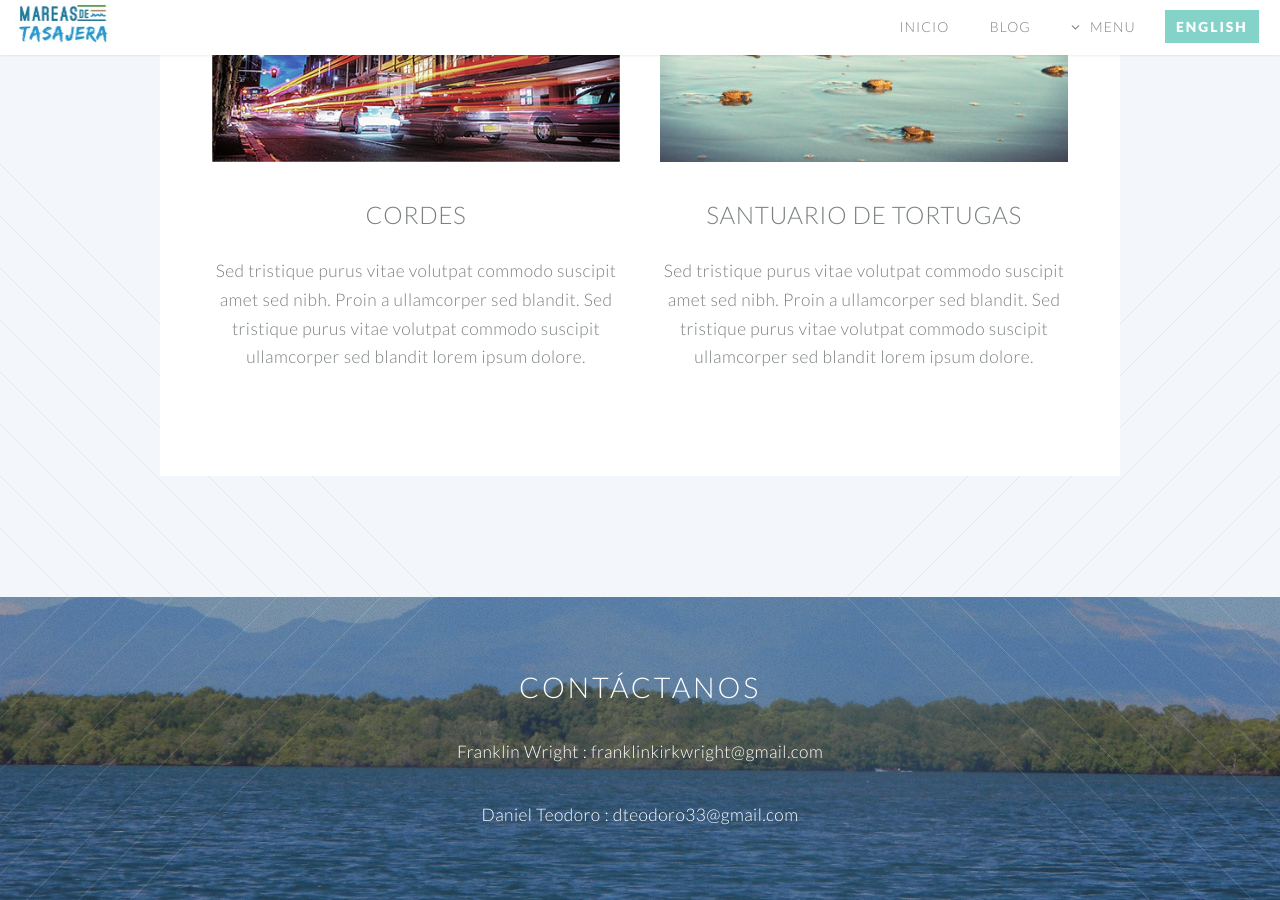
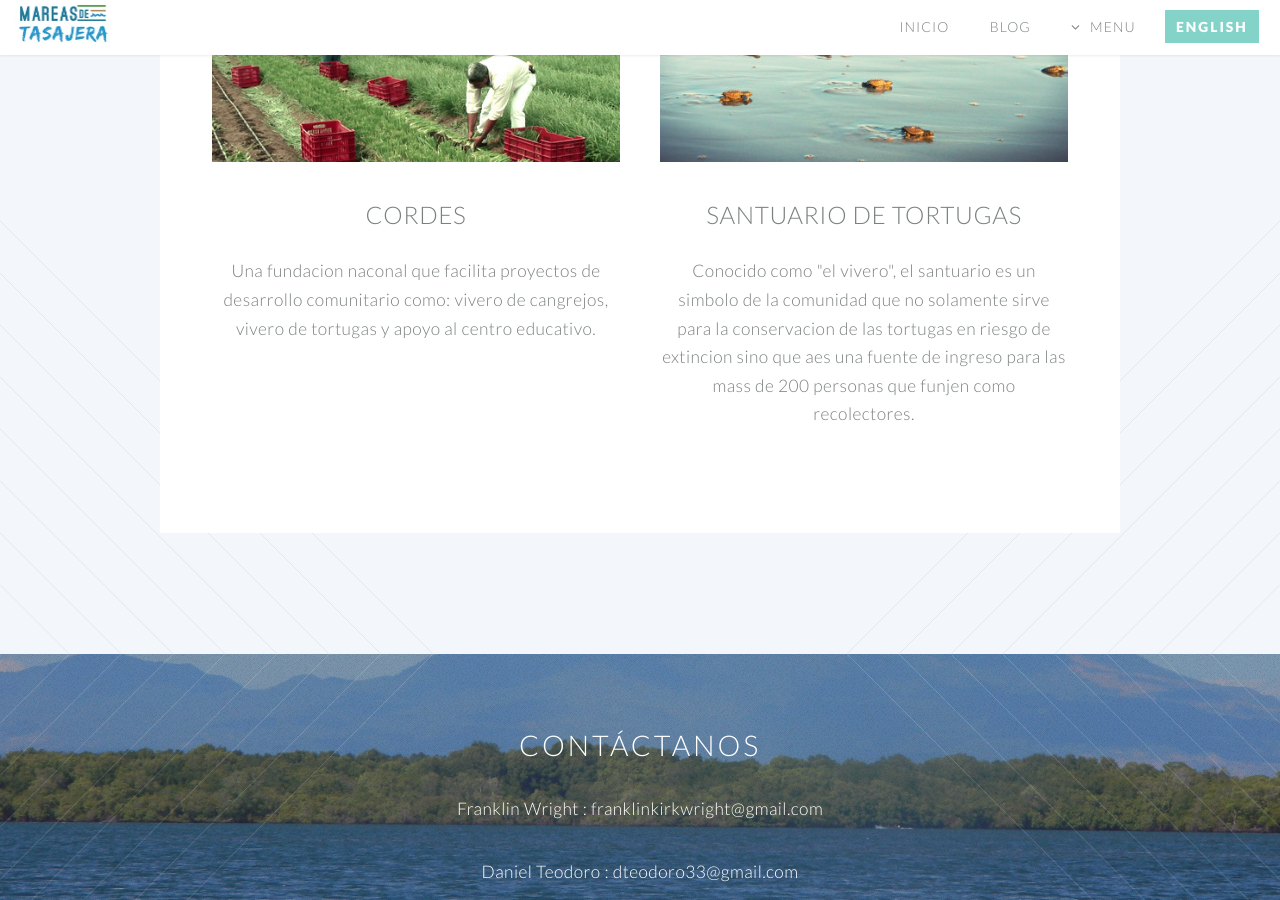
Before and after one commit to danteo90/danteo90.github.io, a Jekyll site: the page built from index.html, in a window 1280 px wide and 900 px high, scrolled down 2914 px. Built offline with Jekyll 4.4.1, drawn with Linux system fonts in a browser that asks for light colours.

Commit message:
Update index.html

```diff
--- a/index.html
+++ b/index.html
@@ -107,11 +107,11 @@ layout: landing-page
 							<div class="6u">
 
 								<section>
-									<a href="#" class="image featured"><img src="images/pic03.jpg" alt="" /></a>
+									<a href="#" class="image featured"><img src="images/cordes.jpg" alt="" /></a>
 									<header>
 										<h3>CORDES</h3>
 									</header>
-									<p>Sed tristique purus vitae volutpat commodo suscipit amet sed nibh. Proin a ullamcorper sed blandit. Sed tristique purus vitae volutpat commodo suscipit ullamcorper sed blandit lorem ipsum dolore.</p>
+									<p>Una fundacion naconal que facilita proyectos de desarrollo comunitario como: vivero de cangrejos, vivero de tortugas y apoyo al centro educativo.</p>
 								</section>
 
 							</div>
@@ -122,7 +122,7 @@ layout: landing-page
 									<header>
 										<h3>Santuario de tortugas</h3>
 									</header>
-									<p>Sed tristique purus vitae volutpat commodo suscipit amet sed nibh. Proin a ullamcorper sed blandit. Sed tristique purus vitae volutpat commodo suscipit ullamcorper sed blandit lorem ipsum dolore.</p>
+									<p>Conocido como "el vivero", el santuario es un simbolo de la comunidad que no solamente sirve para la conservacion de las tortugas en riesgo de extincion sino que aes una fuente de ingreso para las mass de 200 personas que funjen como recolectores.</p>
 								</section>
 
 							</div>
```
